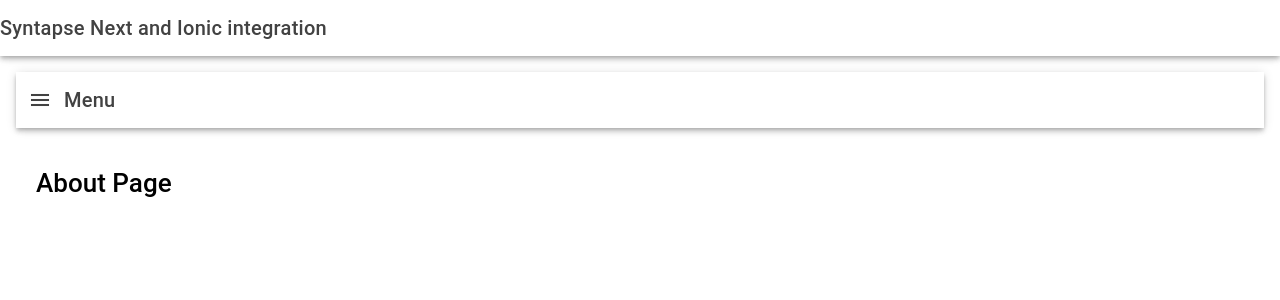
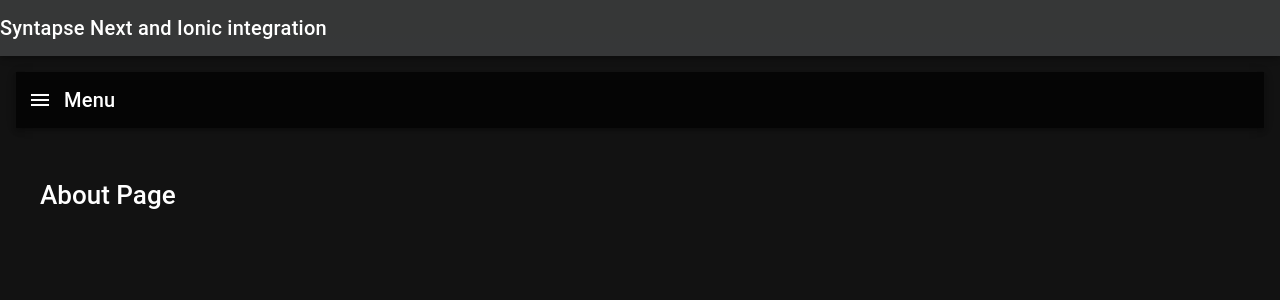
Before and after one commit to laurencefass/next-capacitor, a Next.js app: page /ionic/about in a window 1280 px wide. Shown: the top 300 px of the page. Built offline with nearby package versions, Linux system fonts and the light colour scheme.

Commit message:
misc refactors to further integrate ionic and next

```diff
--- a/package.json
+++ b/package.json
@@ -28,6 +28,7 @@
     "@types/react-dom": "^18",
     "eslint": "^8",
     "eslint-config-next": "14.2.4",
+    "sass": "^1.77.6",
     "typescript": "^5"
   }
 }
--- a/src/app/3d/space/CanvasBox.tsx
+++ b/src/app/3d/space/CanvasBox.tsx
@@ -12,7 +12,7 @@
 import { CameraTracker } from './CameraTracker';
 import { TexturedSphere } from './TexturedSphere';
 
-import "./CanvasBox.css";
+import "./CanvasBox.scss";
 
 const CanvasBox: React.FC = () => {
   const { position, setPosition, startMove, stopMove } = useMovement();
@@ -66,7 +66,6 @@
         <p>Simple demo of react-three-fiber and drei utility functions</p>
       </div>
       <Canvas
-        style={{ background: "black", height: '100vh', width: '100vw' }}
         camera={{ position: [0, 50, 0], rotation: [-Math.PI / 2, 0, 0], near: 0.1, far: 5000 }}
         shadows
       >
--- a/src/app/globals.css
+++ b/src/app/globals.scss
@@ -38,6 +38,15 @@
   --callout-border-rgb: 172, 175, 176;
   --card-rgb: 180, 185, 188;
   --card-border-rgb: 131, 134, 135;
+
+  --my-custom-color: rgba(0, 0, 0, 0.75);
+  --my-custom-border: 2px solid red;
+}
+
+ion-header,
+ion-toolbar {
+  --background: var(--my-custom-color) !important;
+  --color: white;
 }
 
 @media (prefers-color-scheme: dark) {
@@ -73,6 +82,18 @@
   }
 }
 
+.list {
+  display: flex;
+  flex-direction: column;
+  gap: 20px;
+  font-weight: bold;
+}
+
+.bordered {
+  border: 2px solid gray;
+  padding: 10px;
+}
+
 .nav {
   display: flex;
   gap: 10px;
@@ -103,12 +124,24 @@
   margin: 0;
 }
 
+.toolbar-container::part(native) {
+  border: 2px solid red !important;
+}
+
 .page {
+  position: fixed;
+  top: 0px;
+  left: 0px;
   display: block;
   width: 100vw;
   height: 100vh;
+  padding: 40px;
+  padding-top: 100px;
   margin: 0 auto;
-  padding: 20px;
+}
+
+.page * {
+  line-height: 1.5;
 }
 
 html,
--- a/src/app/ionic/about/page.tsx
+++ b/src/app/ionic/about/page.tsx
@@ -1,7 +1,4 @@
 'use client'
-
-import { IonPage, IonHeader, IonToolbar, IonButtons, IonMenuButton, IonTitle, IonContent } from "@ionic/react";
-import { MyModal } from "../Modal";
 
 export default function Page() {
     return <h1>About Page</h1>
--- a/src/app/ionic/layout.tsx
+++ b/src/app/ionic/layout.tsx
@@ -1,26 +1,6 @@
 // 'use client'
 
 import type { Metadata, Viewport } from 'next';
-import Script from 'next/script';
-
-/* Core CSS required for Ionic components to work properly */
-import '@ionic/react/css/core.css';
-
-/* Basic CSS for apps built with Ionic */
-import '@ionic/react/css/normalize.css';
-import '@ionic/react/css/structure.css';
-import '@ionic/react/css/typography.css';
-
-/* Optional CSS utils that can be commented out */
-import '@ionic/react/css/padding.css';
-import '@ionic/react/css/float-elements.css';
-import '@ionic/react/css/text-alignment.css';
-import '@ionic/react/css/text-transformation.css';
-import '@ionic/react/css/flex-utils.css';
-import '@ionic/react/css/display.css';
-import { IonApp, IonContent, IonHeader, IonMenu, IonTitle, IonToolbar } from '@ionic/react';
-import Link from 'next/link';
-import { IonAppProvider } from '../../providers';
 
 export const metadata: Metadata = {
     title: 'Create Next App',
@@ -40,23 +20,7 @@
 }: Readonly<{
     children: React.ReactNode;
 }>) {
-    return (
-        <html lang="en">
-            <body>
-                <IonAppProvider>
-                    {children}
-                </IonAppProvider>
-            </body>
-            <Script
-                type="module"
-                src="https://unpkg.com/ionicons@5.2.3/dist/ionicons/ionicons.esm.js"
-                strategy="lazyOnload"
-            />
-            <Script
-                noModule
-                src="https://unpkg.com/ionicons@5.2.3/dist/ionicons/ionicons.js"
-                strategy="lazyOnload"
-            />
-        </html>
-    );
+    return <>
+        {children}
+    </>
 }
--- a/src/app/layout.tsx
+++ b/src/app/layout.tsx
@@ -1,8 +1,38 @@
 import type { Metadata } from "next";
 import { Inter } from "next/font/google";
-import "./globals.css";
-import Link from "next/link";
 
+import Script from "next/script";
+
+import { IonAppProvider } from "@/providers";
+
+/* Core CSS required for Ionic components to work properly */
+import '@ionic/react/css/core.css';
+
+/* Basic CSS for apps built with Ionic */
+import '@ionic/react/css/normalize.css';
+import '@ionic/react/css/structure.css';
+import '@ionic/react/css/typography.css';
+
+/* Optional CSS utils that can be commented out */
+import '@ionic/react/css/padding.css';
+import '@ionic/react/css/float-elements.css';
+import '@ionic/react/css/text-alignment.css';
+import '@ionic/react/css/text-transformation.css';
+import '@ionic/react/css/flex-utils.css';
+import '@ionic/react/css/display.css';
+
+import "./globals.scss";
+
+/**
+ * Ionic Dark Mode
+ * -----------------------------------------------------
+ * For more info, please see:
+ * https://ionicframework.com/docs/theming/dark-mode
+ */
+
+import '@ionic/react/css/palettes/dark.always.css';
+//  import '@ionic/react/css/palettes/dark.class.css';
+// import '@ionic/react/css/palettes/dark.system.css';
 const inter = Inter({ subsets: ["latin"] });
 
 export const metadata: Metadata = {
@@ -17,6 +47,26 @@
 }>) {
   return (
     <html lang="en">
+      <body>
+        <IonAppProvider>
+          {children}
+        </IonAppProvider>
+      </body>
+      <Script
+        type="module"
+        src="https://unpkg.com/ionicons@5.2.3/dist/ionicons/ionicons.esm.js"
+        strategy="lazyOnload"
+      />
+      <Script
+        noModule
+        src="https://unpkg.com/ionicons@5.2.3/dist/ionicons/ionicons.js"
+        strategy="lazyOnload"
+      />
+    </html>
+  );
+
+  return (
+    <html lang="en">
       <body className={inter.className}>
         {/* <div className="nav">
           <Link href="/">Home</Link>
--- a/src/app/ionic/IonNextMenu.tsx
+++ b/src/components/IonNextMenu.tsx
@@ -3,7 +3,9 @@
 import Link from 'next/link';
 
 const menuItems = [
+  { href: '/', text: 'Home' },
   { href: '/ionic', text: 'Ionic Home' },
+  { href: '/3d/space', text: '3d demo' },
   { href: '/ionic/about', text: 'About' },
   { href: '/ionic/contact', text: 'Contact' },
   { href: '/ionic/rsc', text: 'Server Component' }
--- a/src/providers/index.tsx
+++ b/src/providers/index.tsx
@@ -5,7 +5,7 @@
 import { useEffect, useState } from "react";
 
 import { setupIonicReact } from "@ionic/react";
-import { IonNextMenu } from "../app/ionic/IonNextMenu";
+import { IonNextMenu } from "../components/IonNextMenu";
 setupIonicReact({});
 
 import "./providers.css"
@@ -22,7 +22,7 @@
       <IonNextMenu />
       <IonPage>
         <IonHeader>
-          <IonToolbar>
+          <IonToolbar className="custom-toolbar">
             <IonTitle>Syntapse Next and Ionic integration</IonTitle>
           </IonToolbar>
         </IonHeader>
@@ -39,9 +39,9 @@
           <div className="page">
             {children}
           </div>
-          <IonMenuToggle>
+          {/* <IonMenuToggle>
             <IonButton>Click to open the menu</IonButton>
-          </IonMenuToggle>
+          </IonMenuToggle> */}
         </IonContent >
       </IonPage>
     </IonApp>}
```
Also changed, not shown: src/app/3d/space/CanvasBox.scss (renamed from src/app/3d/space/CanvasBox.css, +19 -2 lines), src/app/ionic/styles.css (deleted, +0 -11 lines), src/app/page.tsx (+0 -24 lines), 1 other file (tests, documents, lock files or other folders).
